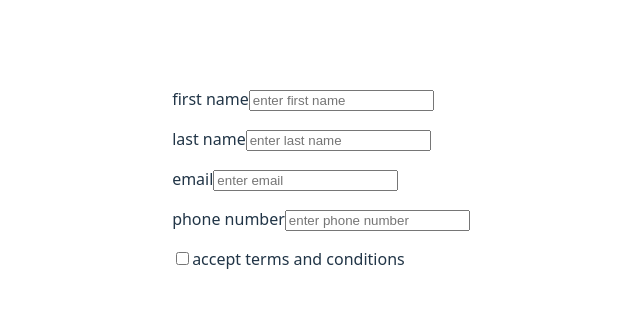
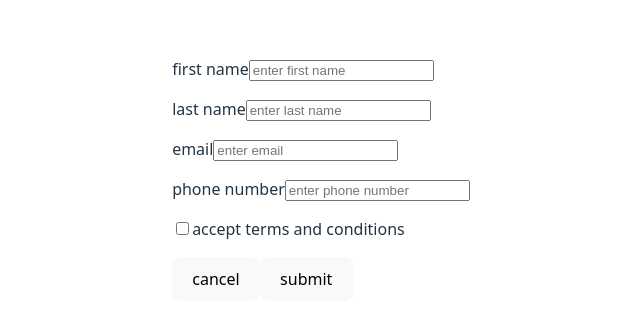
Before and after one commit to kiran-kharsel/sign-up-form-component, a React (Vite) app: page / in a window 1280 px wide. Shown: the part 221-544 px from the top of the page, without its empty margins (319-959 px from the left). Built offline with nearby package versions, Linux system fonts and the light colour scheme.

Commit message:
feat: reset form on cancel button click

```diff
--- a/src/App.jsx
+++ b/src/App.jsx
@@ -76,12 +76,23 @@ function App() {
     }
 
     setInputs(oldState)
+  };
+
+  function handleOnCancel(){
+    setInputs(structuredClone(inputs))
+  }
+
+  function handleOnSubmit(){
+    setInputs(inputs)
   }
 
   return (
     <>
-     <FormWrapper inputs={inputs}
+     <FormWrapper
+     inputs={inputs}
      onInputChange={onInputChange}
+     onCancel={handleOnCancel}
+     onSubmit={handleOnSubmit}
      />
     </>
   )
--- a/src/form-wrapper/FormWrapper.jsx
+++ b/src/form-wrapper/FormWrapper.jsx
@@ -3,9 +3,10 @@ import './style.css'
 import TextField from './text-field'
 import CheckBox from './checkbox'
 
-function FormWrapper({inputs, onInputChange}) {
+function FormWrapper({inputs, onInputChange, onCancel, onSubmit}) {
   return (
-    <div className='form-wrapper'>
+    <form onSubmit={onSubmit}
+    className='form-wrapper'>
       {
         inputs.map((input, index)=>{
           if(input.type === 'checkbox'){
@@ -22,7 +23,12 @@ function FormWrapper({inputs, onInputChange}) {
           />
         })
       }
-    </div>
+
+      <div>
+        <button onClick={onCancel}>cancel</button>
+        <button type='submit'>submit</button>
+      </div>
+    </form>
   )
 }
 
```
